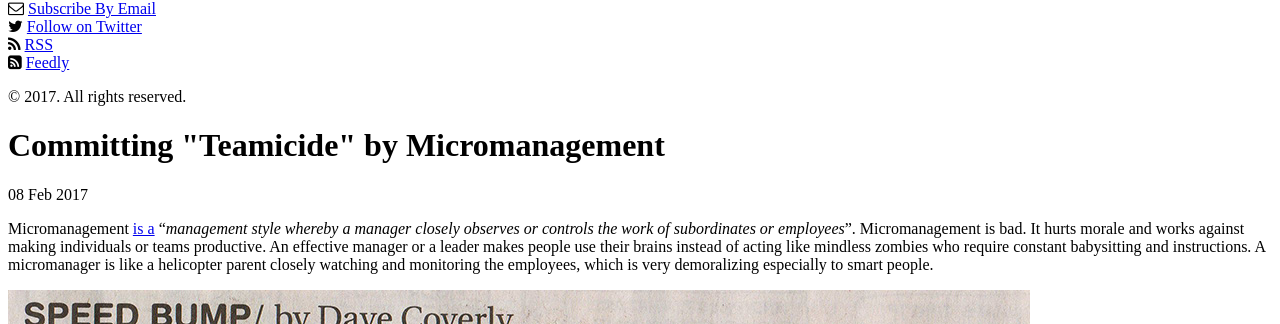
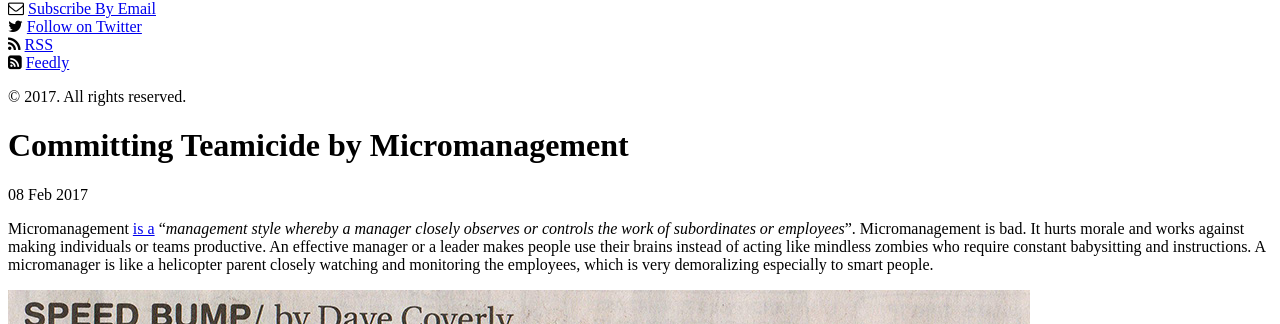
Before and after one commit to talk2viren/umermansoor.github.io, a Jekyll site: the page built from _posts/2017-2-8-committing-Teamicide-by-micromanagement.md, in a window 1280 px wide. Shown: the part 179-503 px from the top of the page. Built offline with Jekyll 4.4.1, drawn with Linux system fonts in a browser that asks for light colours; nearby versions of some CDN libraries; a script that is not in the unit is left out; comment, search, counter and statistics services are not loaded.

Commit message:
quotes don't work

```diff
--- a/_posts/2017-2-8-committing-Teamicide-by-micromanagement.md
+++ b/_posts/2017-2-8-committing-Teamicide-by-micromanagement.md
@@ -1,6 +1,6 @@
 ---
 layout: post
-title: Committing "Teamicide" by Micromanagement
+title: Committing Teamicide by Micromanagement
 comments: True
 excerpt_separator: <!--more-->
 ---
```
